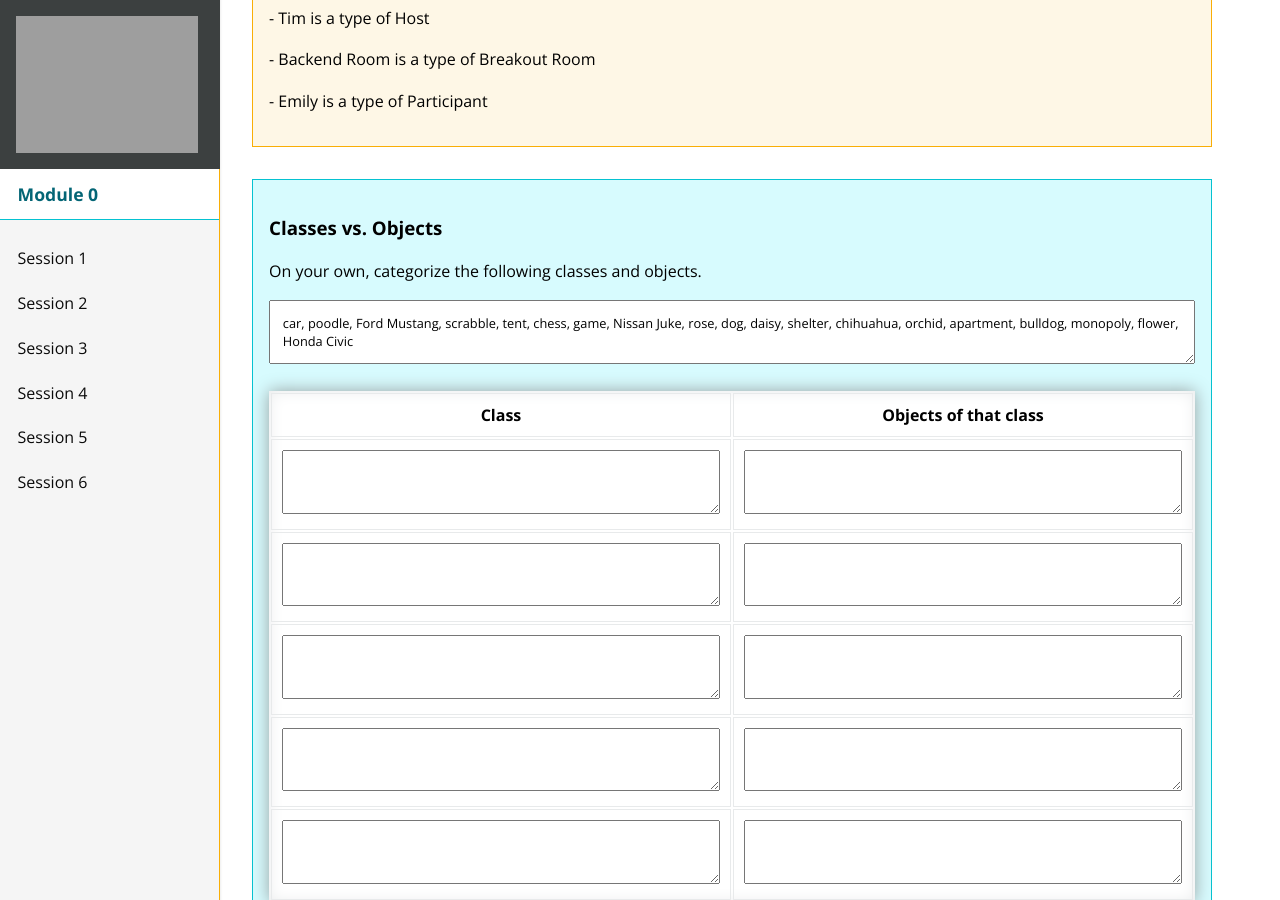
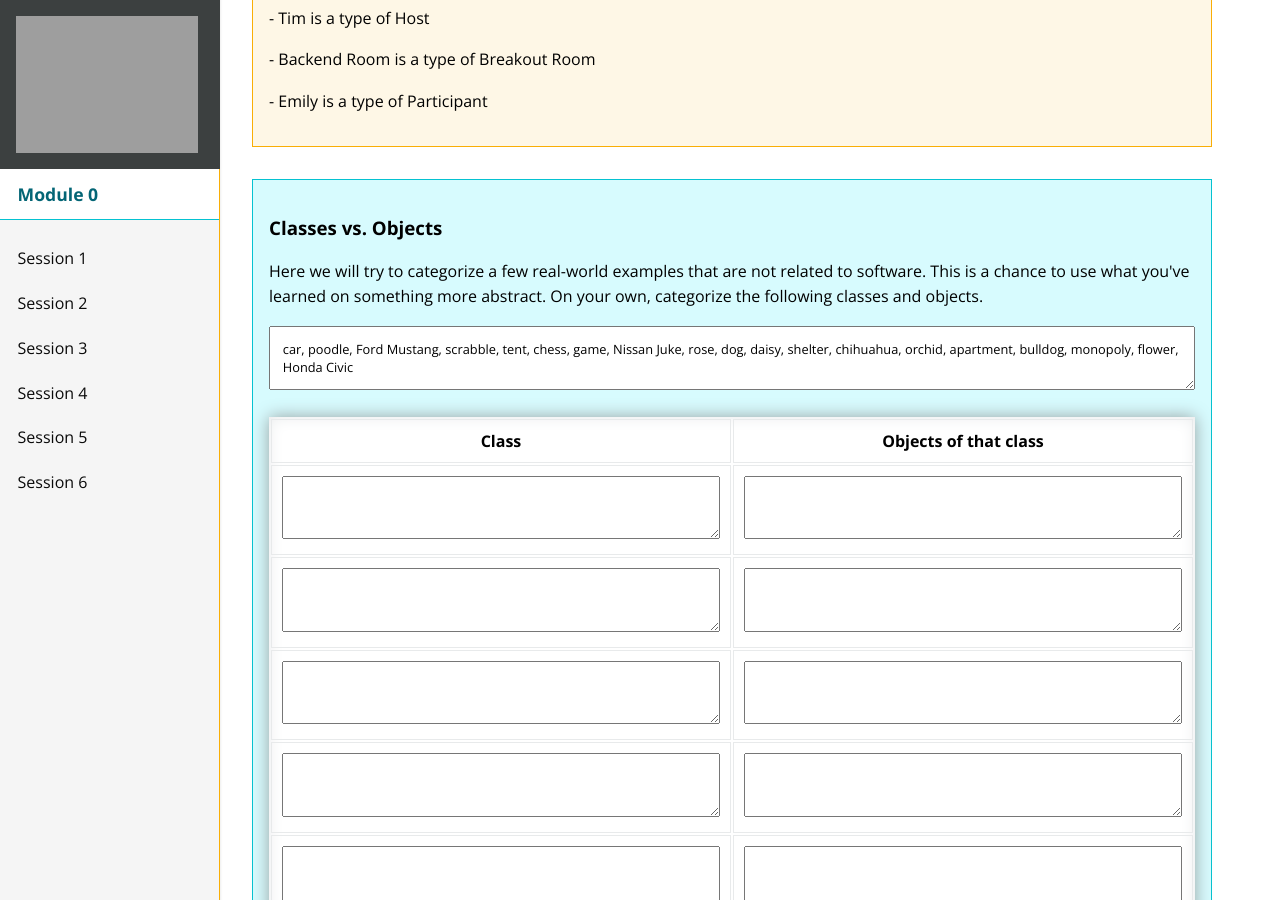
Before and after one commit to turingschool/mod-0-curriculum, a Jekyll site: the page built from session5/index.md, in a window 1280 px wide and 900 px high, scrolled down 6370 px. Built offline with Jekyll 4.4.1, drawn with Linux system fonts in a browser that asks for light colours; nearby versions of some CDN libraries; some of the changed text lies outside the part shown.

Commit message:
Update Try-It to tell them to switch gears in their thinking

```diff
--- a/session5/index.md
+++ b/session5/index.md
@@ -256,7 +256,7 @@ Sidenote: Let's imagine that the hosts had different permission levels so that t
 
 <div class="try-it">
   <h3>Classes vs. Objects</h3>
-  <p>On your own, categorize the following classes and objects.</p>
+  <p>Here we will try to categorize a few real-world examples that are not related to software. This is a chance to use what you've learned on something more abstract. On your own, categorize the following classes and objects.</p>
   <textarea name="">
 car, poodle, Ford Mustang, scrabble, tent, chess, game, Nissan Juke, rose, dog, daisy, shelter, chihuahua, orchid, apartment, bulldog, monopoly, flower, Honda Civic
   </textarea>
@@ -404,7 +404,7 @@ In this case, the `Add_Album` method would change both the `Albums` array and th
 
 <div class="try-it">
   <h3>Try It: Attributes vs. Methods</h3>
-  <p>By yourself, categorize the following as either <strong>attributes</strong> of a car or <strong>methods</strong> of a car.</p>
+  <p>Lets switch gears and use what we've learned to organize an object that is not related to an app. By yourself, categorize the following as either <strong>attributes</strong> of a car or <strong>methods</strong> of a car.</p>
   <textarea name="">
 Model, Reverse, Color, Fill_Tank, Gas_Tank, Beep, Current_Speed, Start_Engine, Year, Change_Oil, Last_Oil_Change, Tire_Size, Turn, Stop
   </textarea>
```
